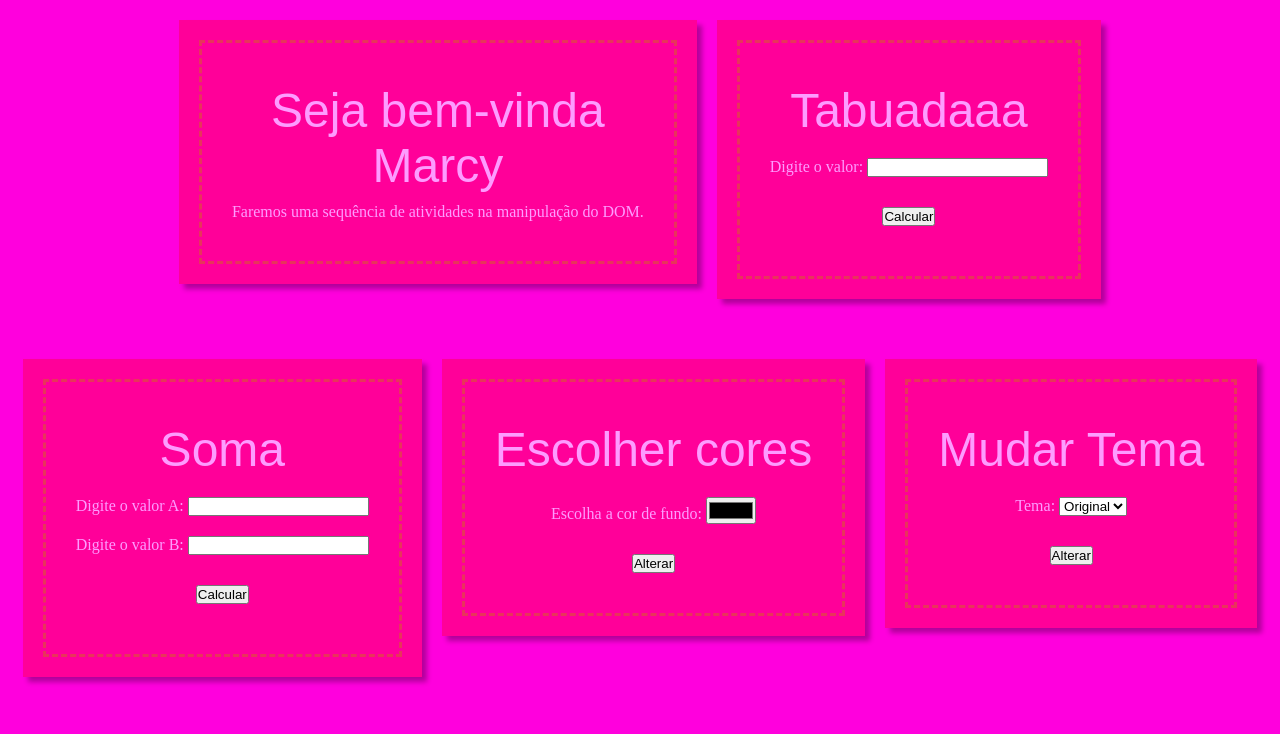
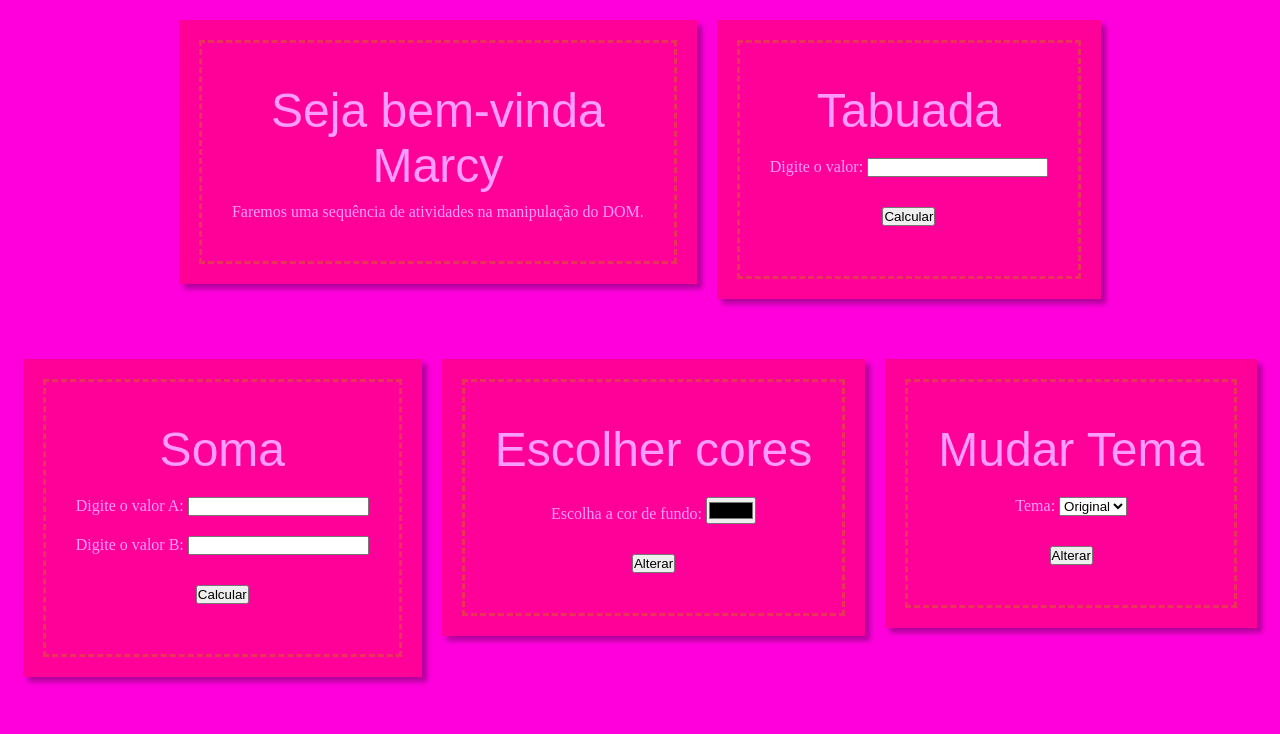
Before and after one commit to marbles60/meuSite, a plain HTML site: page index2.html in a window 1280 px wide. Shown: the top 734 px of the page. Drawn offline with nearby package versions, Linux system fonts and the light colour scheme; a web font is replaced by a local one.

Commit message:
Arrumado o parágrafo "Tabuada"

```diff
--- a/index2.html
+++ b/index2.html
@@ -28,7 +28,7 @@
         <div class="container">
 
             <div class="content">
-                <h1> Tabuadaaa </h1>
+                <h1> Tabuada </h1>
 
                 <form>
 
```
